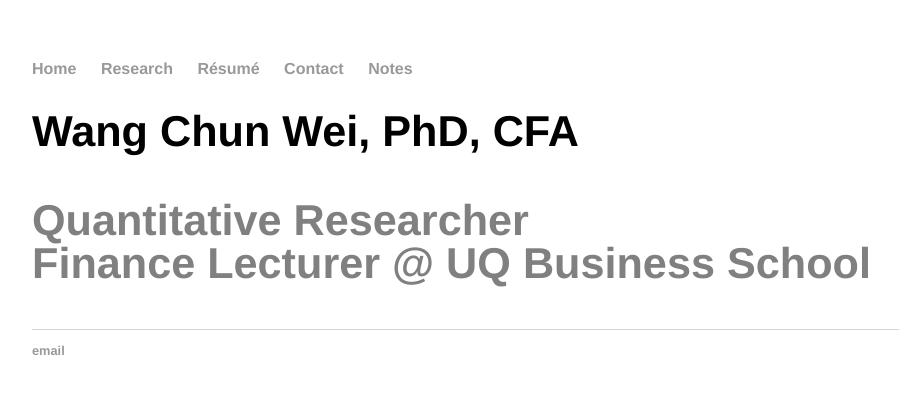
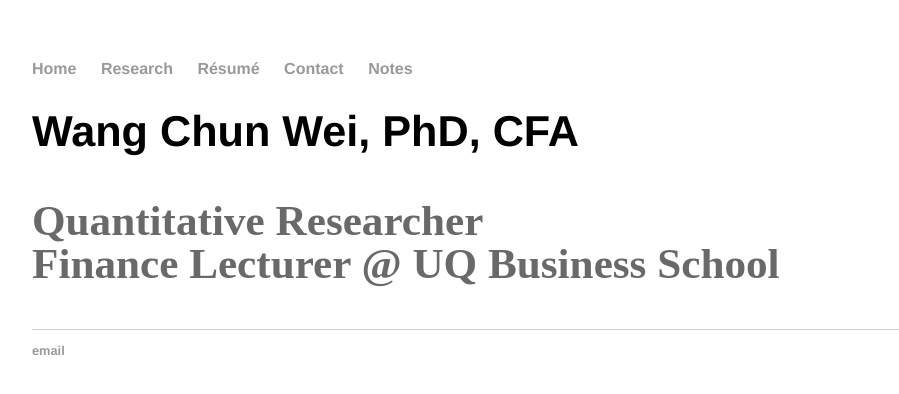
Before and after one commit to weiwangchun/weiwangchun.github.io, a Jekyll site: the page built from index.html, in a window 1280 px wide. Shown: the top 394 px of the page, without its empty margins (160-1059 px from the left). Built offline with Jekyll 4.4.1, drawn with Linux system fonts in a browser that asks for light colours.

Commit message:
Update main.css

```diff
--- a/css/main.css
+++ b/css/main.css
@@ -25,9 +25,9 @@
 }
 p {
     font-size: 1em;
-    font-family: 'Helvetica Neue';
+    font-family: 'Helvetica Neue Light';
     line-height: 1em;
-    color: #808080;
+    color: #696969;
 }
 footer {
     border-top: 1px solid #d5d5d5;
```
